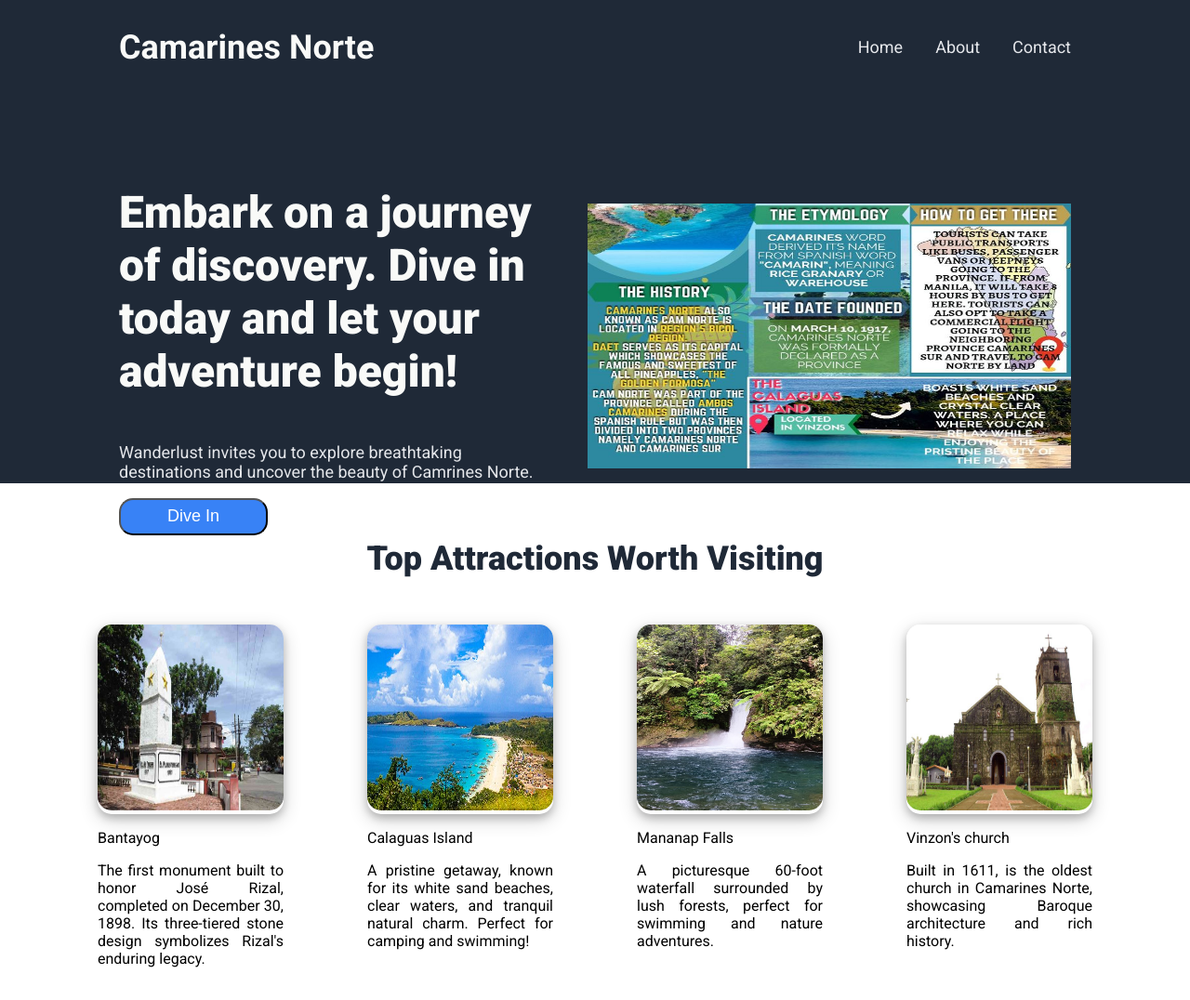
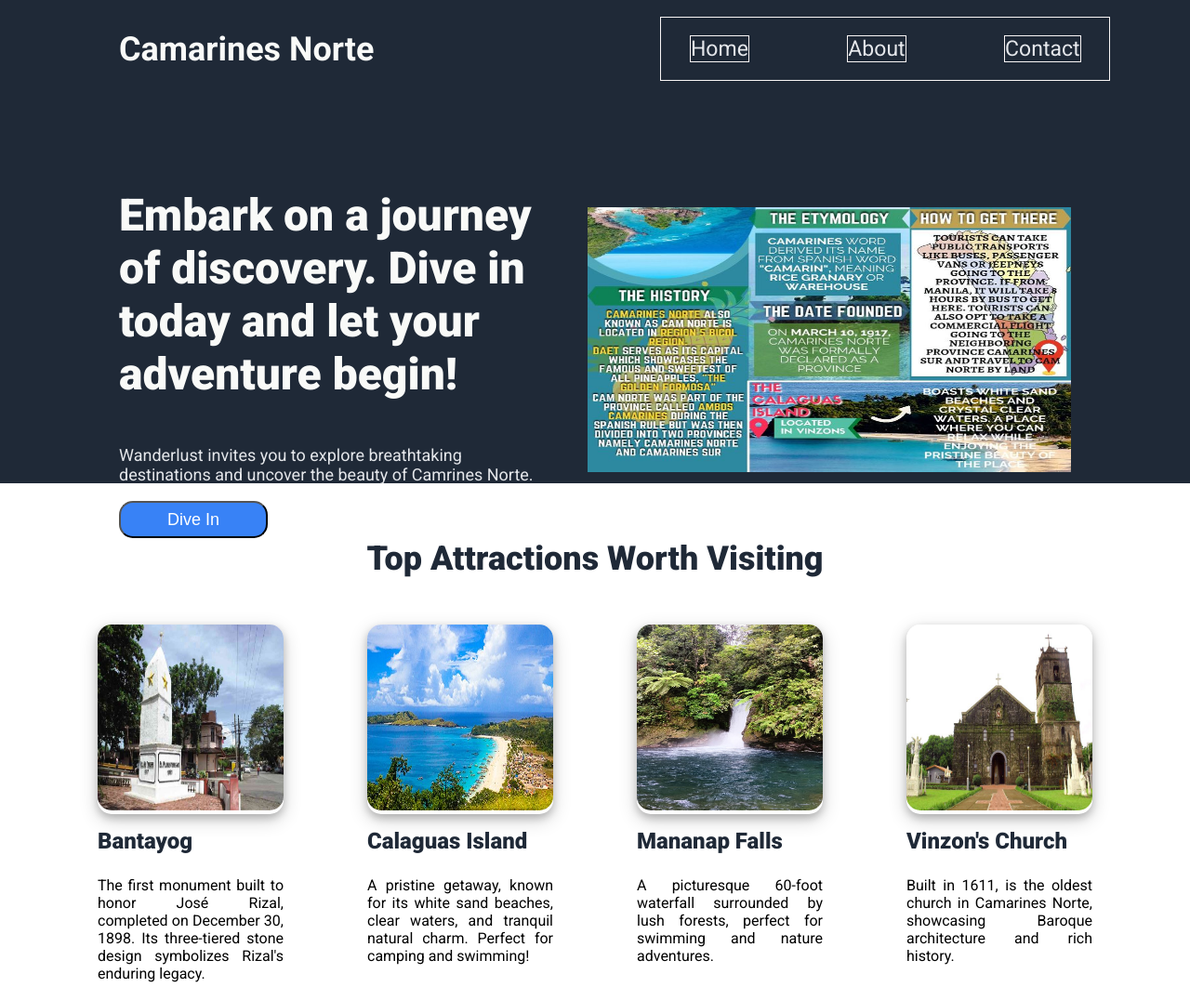
Before and after one commit to dareswind/landing-page, a plain HTML site: page index.html in a window 1280 px wide. Shown: the top 1076 px of the page at 93% size. Drawn offline with Linux system fonts and the light colour scheme.

Commit message:
edited file

```diff
--- a/index.html
+++ b/index.html
@@ -21,9 +21,9 @@
         <div class="logo"><h1>Camarines Norte</h1></div>
         <div class="navigate">
     <ul class="wander">
-        <li ><a href="#">Home</a></li>
-        <li ><a href="#">About</a></li>
-        <li ><a href="#">Contact</a></li>
+        <li class="navi-but"><a href="#">Home</a></li>
+        <li class="navi-but"><a href="#">About</a></li>
+        <li class="navi-but"><a href="#">Contact</a></li>
     </ul>
         </div>
         </nav>
@@ -31,7 +31,7 @@
         <div class="visit">
         <p class="lets-go">Embark on a journey of discovery. Dive in today and let your adventure begin!</p>
         <p class="wander">Wanderlust invites you to explore breathtaking destinations and uncover the beauty of Camrines Norte.</p>
-        <button>Dive In</button></div>
+        <button class="btn">Dive In</button></div>
         <div class="camnorte">
         <img src="image/Camarines Norte.jpeg"></div>
         </div>
@@ -46,19 +46,19 @@
     <div class="spot">
      <div class="snapshot">
     <div class="portrait"><img src="image/ Bantayog.jpeg"></div>
-    <p>Bantayog</p>
+    <p class="placename">Bantayog</p>
       <div class="text"><p>The first monument built to honor José Rizal, completed on December 30, 1898. Its three-tiered stone design symbolizes Rizal's enduring legacy.</p></div></div>
       <div class="snapshot">
        <div class="portrait"><img src="image/Calaguas Island.jpeg"></div>
-    <p>Calaguas Island</p>
+    <p class="placename">Calaguas Island</p>
     <div class="text"><p>A pristine getaway, known for its white sand beaches, clear waters, and tranquil natural charm. Perfect for camping and swimming!</p></div></div>
     <div class="snapshot">
        <div class="portrait"><img src="image/Mananap Falls.jpeg"></div>
-    <p>Mananap Falls</p>
+    <p class="placename">Mananap Falls</p>
     <div class="text"><p>A picturesque 60-foot waterfall surrounded by lush forests, perfect for swimming and nature adventures.</p> </div></div>
     <div class="snapshot">
        <div class="portrait"><img src="image/vinzons church copy.jpg"></div>
-    <p>Vinzon's church</p>
+    <p class="placename">Vinzon's Church</p>
     <div class="text"><p>Built in 1611, is the oldest church in Camarines Norte, showcasing Baroque architecture and rich history.</p>
             </div>
         </div>
@@ -79,7 +79,7 @@
       <p class="link">Join us and start exploring today!</p>
       <p>Don't miss out! Sign up now to access exclusive content, personalized features, and be part of a vibrant community.</p>
        </div>
-      <button class="enroll">Dive In</button>
+      <button class="btn enroll">Dive In</button>
         </div>
       </div>
 
@@ -91,6 +91,5 @@
 
 
 
-
 </body>
 </html>
--- a/style.css
+++ b/style.css
@@ -29,14 +29,22 @@ nav{
 
 ul{
     display: flex;
-    gap: 35px;
+    justify-content: space-evenly;
+    gap: 95px;
     list-style: none;
+    padding: 20px;
+    width: 100%;
+    border: 1px solid rgb(249, 245, 245);
 }
 
 a{
     text-decoration: none;
     color: #e5e7eb;
+    font-size: 23px;
+    border: 1px solid rgb(249, 245, 245);
 }
+
+
 
 .dive-in{
     display: flex;
@@ -68,6 +76,13 @@ a{
     /* border: 1px solid rgb(179, 224, 31); */
 }
 
+.placename {
+    font-size: 24px;
+    font-weight: 900;
+    color: #1f2937;
+    margin-top: 15px;
+}
+
 .visit .lets-go{
     font-size: 48px;
     font-weight: 900;
@@ -79,6 +94,15 @@ a{
     color: #e5e7eb;
 }
 
+.navi-but a:hover{
+    /* background-color: rgb(219, 160, 24); */
+    color: rgb(219, 160, 24);
+    font-size: 23px;
+    /* border-radius: 8px; */
+    /* padding: 20px; */
+
+}
+
 .visit button{
     font-size: 18px;
     width: 160px;
@@ -86,6 +110,11 @@ a{
     border-radius: 15px;
     color: white;
     background-color: #3882f6;
+}
+
+.btn:hover {
+    background-color: white;
+    color: rgb(4, 4, 117)
 }
 
 /* Style Top Section */
@@ -108,6 +137,13 @@ a{
     text-align: left;
     border-radius: 15px;
 }
+
+/* .snapshot {
+    display: block;
+    align-items: center;
+    justify-content: center;
+    text-align: center;
+} */
 
 .portrait{
     border-radius: 15px;
```
